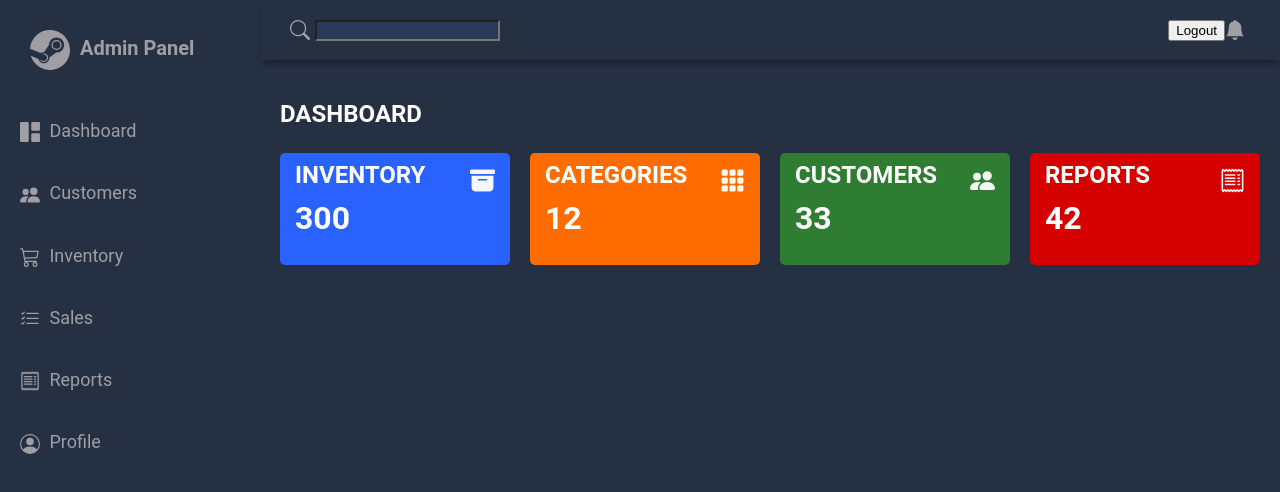
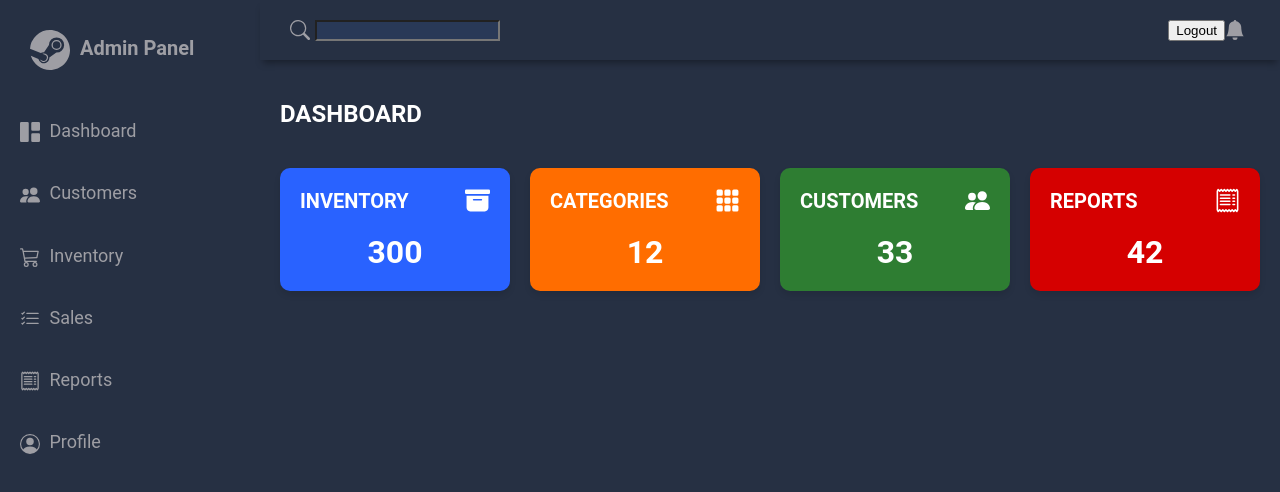
Before and after one commit to AkshhThakkar/H5-Frontend, a React (Vite) app: page /dashboard in a window 1280 px wide. Shown: the top 492 px of the page. Built offline with nearby package versions, Linux system fonts and the light colour scheme.

Commit message:
animations commit

```diff
--- /dev/null
+++ b/src/Components/Dashboard/Dashboard.css
@@ -0,0 +1,57 @@
+.main-container {
+  padding: 20px;
+}
+
+.main-title {
+  text-align: center;
+  margin-bottom: 30px;
+}
+
+.main-title h3 {
+  font-size: 24px;
+  color: #fff;
+}
+
+.main-cards {
+  display: grid;
+  grid-template-columns: repeat(auto-fit, minmax(200px, 1fr));
+  grid-gap: 20px;
+}
+
+.card {
+  background-color: #fff;
+  border-radius: 10px;
+  padding: 20px;
+  box-shadow: 0 4px 6px rgba(0, 0, 0, 0.1);
+  transition: transform 0.3s ease;
+  cursor: pointer;
+}
+
+.card:hover {
+  transform: translateY(-5px);
+}
+
+.card-inner {
+  display: flex;
+  align-items: center;
+  justify-content: space-between;
+  margin-bottom: 20px;
+}
+
+.card h3 {
+  font-size: 20px;
+  color: #fff;
+  margin: 0;
+}
+
+.card_icon {
+  font-size: 36px;
+  color: #fff;
+}
+
+.card h1 {
+  font-size: 32px;
+  color: #fff;
+  text-align: center;
+  margin: 0;
+}
--- a/src/Components/Dashboard/Dashboard.jsx
+++ b/src/Components/Dashboard/Dashboard.jsx
@@ -1,4 +1,5 @@
 import React from "react";
+import "./Dashboard.css";
 import { useNavigate } from "react-router-dom";
 import {
   BsFillArchiveFill,
--- a/src/Components/Profile/Profile.jsx
+++ b/src/Components/Profile/Profile.jsx
@@ -89,7 +89,7 @@ function Profile() {
                   className="profile-image"
                 />
                 <div className="user-details">
-                  <h2 className="username">Krish</h2>
+                  <h2 className="username">Krish Chaudhari</h2>
                   <p className="email">Email: krishchaudhari76@gmail.com</p>
                   <p className="location">Location: Pattaya, Thailand</p>
                 </div>
--- /dev/null
+++ b/src/Components/Sidebar.css
@@ -0,0 +1,30 @@
+.sidebar-list-item {
+  transition: transform 0.3s ease, box-shadow 0.3s ease,
+    background-color 0.3s ease;
+}
+
+.sidebar-list-item:hover {
+  transform: translateY(-3px);
+  box-shadow: 0 0 15px rgba(0, 0, 0, 0.2);
+  background-color: #f5f5f5;
+}
+
+.sidebar-list-item > a {
+  transition: color 0.3s ease;
+}
+
+.sidebar-list-item:hover > a {
+  color: #333;
+}
+
+.icon {
+  transition: transform 0.3s ease;
+}
+
+.sidebar-list-item:hover .icon {
+  transform: scale(1.1);
+}
+
+.close_icon {
+  transition: color 0.3s ease;
+}
--- a/src/Components/Sidebar.jsx
+++ b/src/Components/Sidebar.jsx
@@ -1,4 +1,5 @@
 import React from "react";
+import "./Sidebar.css";
 import { Link } from "react-router-dom";
 import {
   BsCart3,
```
